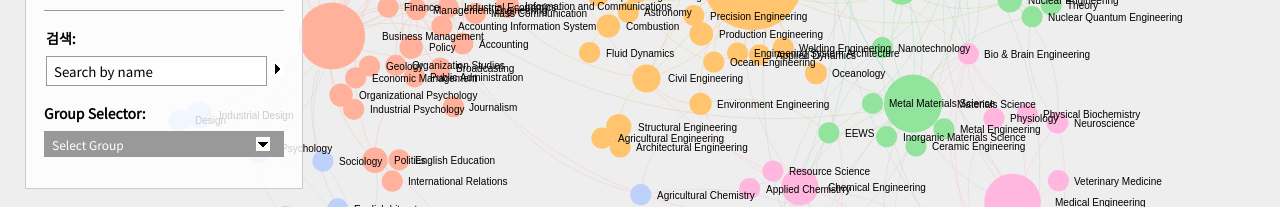
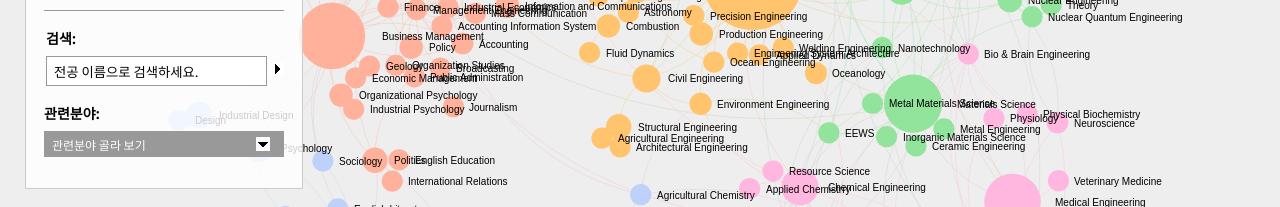
Before and after one commit to epaqu/interactive-network-of-kaist-profs, a plain HTML site: page index.html in a window 1280 px wide. Shown: the part 366-573 px from the top of the page. Drawn offline with Linux system fonts and the light colour scheme.

Commit message:
language change
changes languages from Eng to Kor

```diff
--- a/index.html
+++ b/index.html
@@ -54,11 +54,11 @@
     <div class="b1">
     <form>
       <div id="search" class="cf"><h2>검색:</h2>
-        <input type="text" name="search" value="Search by name" class="empty"/><div class="state"></div>
+        <input type="text" name="search" value="전공 이름으로 검색하세요." class="empty"/><div class="state"></div>
         <div class="results"></div>
       </div>
-      <div class="cf" id="attributeselect"><h2>Group Selector:</h2>
-        <div class="select">Select Group</div>
+      <div class="cf" id="attributeselect"><h2>관련분야:</h2>
+        <div class="select">관련분야 골라 보기</div>
 	<div class="list cf"></div>
       </div>
     </form>
```
